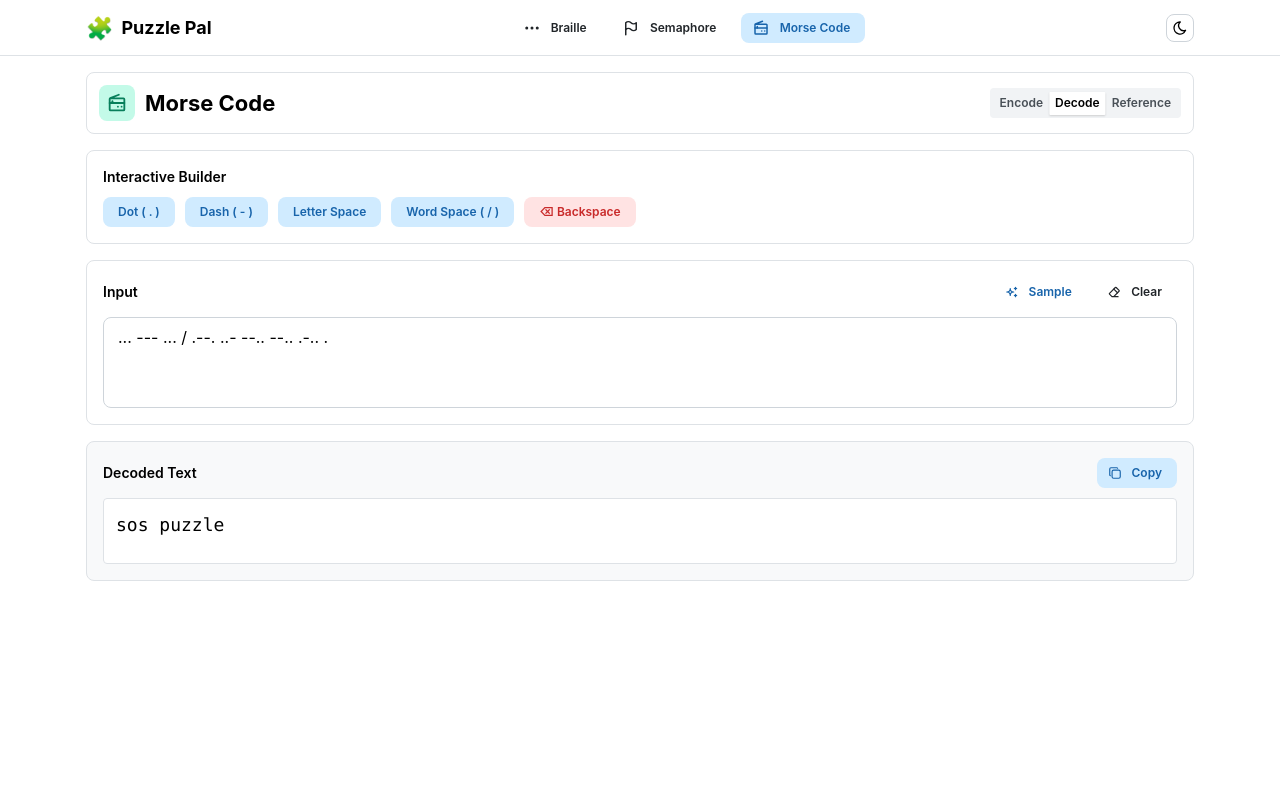
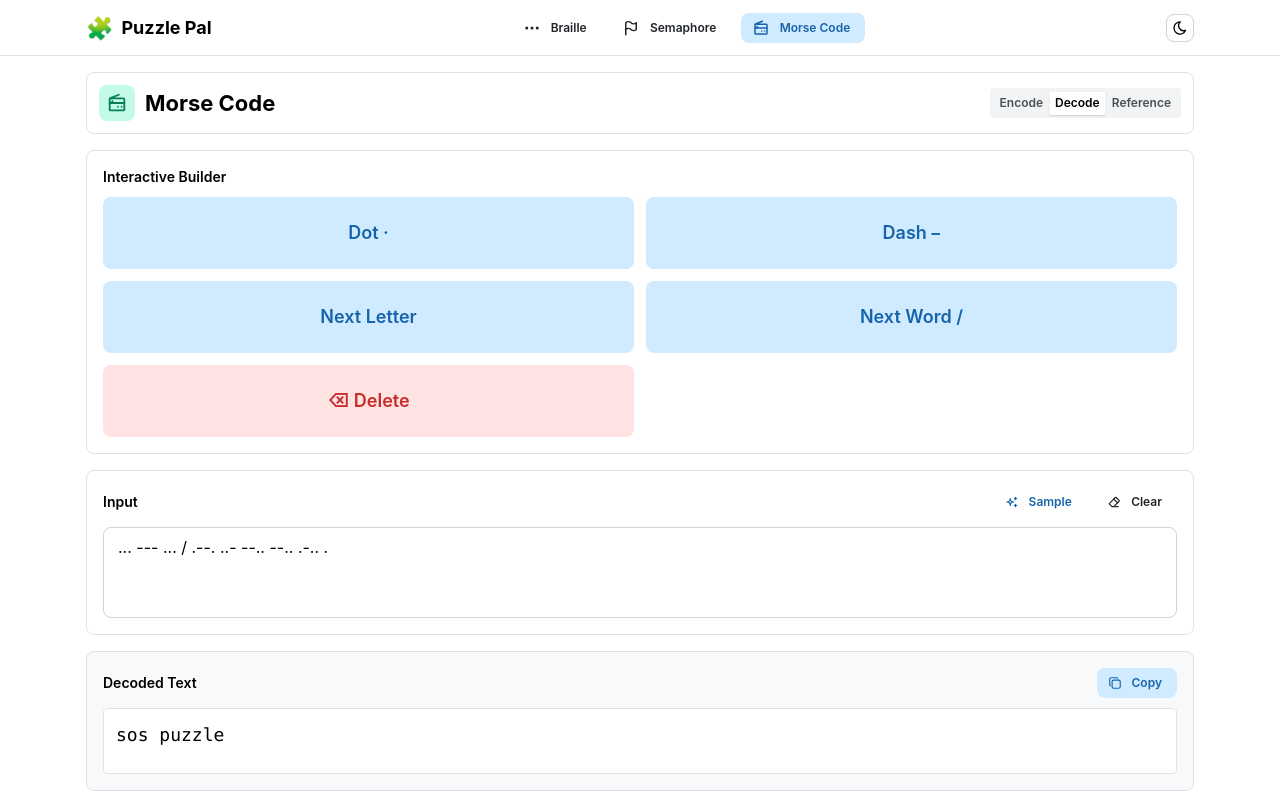
Before and after one commit to lezed1/puzzle-pal, a React (Vite) app: page /morse in a window 1280 px wide. Both pictures are taken after a click on the label "Decode". Built offline with nearby package versions, Linux system fonts and the light colour scheme.

Commit message:
Some input improvements

```diff
--- a/src/components/braille/BrailleCell.tsx
+++ b/src/components/braille/BrailleCell.tsx
@@ -4,6 +4,7 @@ const DIMENSIONS = {
   sm: { width: 36, height: 52, dotSize: 8, pad: 6 },
   md: { width: 52, height: 76, dotSize: 12, pad: 8 },
   lg: { width: 72, height: 104, dotSize: 18, pad: 12 },
+  xl: { width: 136, height: 200, dotSize: 46, pad: 16 },
 };
 
 // Standard cell layout: dots 1-3 down the left column, 4-6 down the right.
@@ -35,7 +36,7 @@ export function BrailleCell({
       h={height}
       bg={interactive ? "var(--pp-surface)" : "transparent"}
       shadow={interactive ? "xs" : undefined}
-      className="flex flex-col justify-between"
+      className="flex shrink-0 flex-col justify-between"
     >
       {DOT_ROWS.map((row) => (
         <div key={row[0]} className="flex justify-between">
@@ -49,12 +50,14 @@ export function BrailleCell({
                 onClick={() => onToggleDot?.(dot)}
                 aria-label={`Braille dot ${dot}`}
                 aria-pressed={active}
-                className={`rounded-full p-0 transition-all duration-150 ${
+                className={`flex items-center justify-center rounded-full p-0 font-bold transition-all duration-150 ${
                   interactive ? "cursor-pointer" : ""
                 } ${active && interactive ? "scale-110" : ""}`}
                 style={{
                   width: dotSize,
                   height: dotSize,
+                  fontSize: dotSize / 2.5,
+                  color: active ? "white" : "var(--mantine-color-dimmed)",
                   border: active
                     ? "none"
                     : "1.5px solid var(--pp-dot-off-border)",
@@ -62,7 +65,9 @@ export function BrailleCell({
                     ? "var(--mantine-color-blue-6)"
                     : "var(--pp-dot-off)",
                 }}
-              />
+              >
+                {interactive && dot}
+              </button>
             );
           })}
         </div>
--- a/src/components/morse/MorseTapPad.tsx
+++ b/src/components/morse/MorseTapPad.tsx
@@ -1,11 +1,11 @@
-import { Button, Group } from "@mantine/core";
+import { Button, SimpleGrid } from "@mantine/core";
 
 const KEYS: Array<{ label: string; apply: (prev: string) => string }> = [
-  { label: "Dot ( . )", apply: (prev) => `${prev}.` },
-  { label: "Dash ( - )", apply: (prev) => `${prev}-` },
-  { label: "Letter Space", apply: (prev) => `${prev} ` },
-  { label: "Word Space ( / )", apply: (prev) => `${prev} / ` },
-  { label: "⌫ Backspace", apply: (prev) => prev.slice(0, -1) },
+  { label: "Dot  ·", apply: (prev) => `${prev}.` },
+  { label: "Dash  –", apply: (prev) => `${prev}-` },
+  { label: "Next Letter", apply: (prev) => `${prev} ` },
+  { label: "Next Word  /", apply: (prev) => `${prev} / ` },
+  { label: "⌫ Delete", apply: (prev) => prev.slice(0, -1) },
 ];
 
 export function MorseTapPad({
@@ -14,18 +14,20 @@ export function MorseTapPad({
   onChange: (update: (prev: string) => string) => void;
 }) {
   return (
-    <Group gap="xs">
+    <SimpleGrid cols={2} spacing="sm">
       {KEYS.map(({ label, apply }) => (
         <Button
           key={label}
           variant="light"
           color={label.startsWith("⌫") ? "red" : "blue"}
-          size="xs"
+          size="lg"
+          h={72}
+          px="xs"
           onClick={() => onChange(apply)}
         >
           {label}
         </Button>
       ))}
-    </Group>
+    </SimpleGrid>
   );
 }
--- a/src/routes/braille.tsx
+++ b/src/routes/braille.tsx
@@ -1,4 +1,4 @@
-import { Badge, Button, Checkbox, Group, Stack, Text } from "@mantine/core";
+import { Button, Checkbox, Group, Stack, Text } from "@mantine/core";
 import { createFileRoute } from "@tanstack/react-router";
 import { useState } from "react";
 import { BrailleCell } from "../components/braille/BrailleCell";
@@ -83,57 +83,49 @@ function BraillePage() {
         output: decodeFromBraille(decodeInput),
         sampleText: "125 15 123 123 135 / 1234 1 123",
         interactiveWidget: (
-          <Group justify="space-between" wrap="wrap" gap="md">
-            <Group gap="lg">
-              <BrailleCell
-                dots={pinpadDots}
-                interactive
-                onToggleDot={toggleDot}
-                size="lg"
-              />
-              <Stack gap={2}>
-                <Text size="xs" fw={600}>
-                  Dots: {pinpadDots.join("-") || "None"}
-                </Text>
-                <Text size="xs">
-                  Char:{" "}
-                  <Text span size="xl">
-                    {pinpadUnicode}
-                  </Text>
-                </Text>
-                <Group gap="xs" mt={2}>
-                  <Text size="xs">Decodes to:</Text>
-                  <Badge size="md">
-                    {decodeFromBraille(pinpadUnicode) || "?"}
-                  </Badge>
-                </Group>
-              </Stack>
-            </Group>
-            <Group gap="xs">
+          <Group gap="md" wrap="nowrap" align="stretch">
+            <BrailleCell
+              dots={pinpadDots}
+              interactive
+              onToggleDot={toggleDot}
+              size="xl"
+            />
+            <Stack
+              gap="xs"
+              justify="center"
+              className="flex-1"
+              miw={0}
+              maw={240}
+            >
               <Button
-                size="xs"
+                size="md"
+                px="xs"
                 onClick={() => setDecodeInput((prev) => prev + pinpadUnicode)}
                 disabled={pinpadDots.length === 0}
               >
-                + Append
+                {pinpadDots.length
+                  ? `Add “${decodeFromBraille(pinpadUnicode)}”`
+                  : "Add"}
               </Button>
               <Button
                 variant="light"
                 color="gray"
-                size="xs"
+                size="md"
+                px="xs"
                 onClick={() => setDecodeInput((prev) => `${prev} `)}
               >
-                + Space
+                Space
               </Button>
               <Button
                 variant="subtle"
                 color="red"
-                size="xs"
+                size="md"
+                px="xs"
                 onClick={() => setPinpadDots([])}
               >
-                Clear Pinpad
+                Clear
               </Button>
-            </Group>
+            </Stack>
           </Group>
         ),
       }}
--- a/src/routes/semaphore.tsx
+++ b/src/routes/semaphore.tsx
@@ -1,4 +1,4 @@
-import { Badge, Button, Checkbox, Group, Stack, Text } from "@mantine/core";
+import { Button, Checkbox, Flex, SimpleGrid, Text } from "@mantine/core";
 import { createFileRoute } from "@tanstack/react-router";
 import { useState } from "react";
 import { SemaphorePerson } from "../components/semaphore/SemaphorePerson";
@@ -67,60 +67,58 @@ function SemaphorePage() {
         output: decodeFromSemaphorePositions(parseSemaphorePairs(decodeInput)),
         sampleText: "0,6 1,5 0,1 0,7 / 2,4 0,1 1,5",
         interactiveWidget: (
-          <Group justify="space-between" wrap="wrap" gap="md">
-            <Group gap="lg">
-              <SemaphorePerson
-                positions={arms}
-                interactive
-                onSelectPosition={selectDirection}
-                size={140}
-              />
-              <Stack gap={2}>
-                <Text size="xs" fw={600}>
-                  Positions: {arms[0]} & {arms[1]}
-                </Text>
-                <Text size="xs" c="dimmed">
-                  {DIRECTION_NAMES[arms[0]]} / {DIRECTION_NAMES[arms[1]]}
-                </Text>
-                <Group gap="xs" mt={2}>
-                  <Text size="xs">Decodes to:</Text>
-                  <Badge size="md">
-                    {decodeFromSemaphorePositions([arms]) || "?"}
-                  </Badge>
-                </Group>
-              </Stack>
-            </Group>
-            <Group gap="xs">
+          <Flex
+            gap="md"
+            direction={{ base: "column", sm: "row" }}
+            align={{ base: "center", sm: "stretch" }}
+          >
+            <SemaphorePerson
+              positions={arms}
+              interactive
+              onSelectPosition={selectDirection}
+              size={240}
+            />
+            <SimpleGrid
+              cols={{ base: 2, sm: 1 }}
+              spacing="xs"
+              w="100%"
+              maw={{ sm: 240 }}
+              className="content-center"
+            >
               <Button
-                size="xs"
+                size="md"
+                px="xs"
+                className="col-span-full"
                 onClick={() =>
                   setDecodeInput((prev) =>
                     prev ? `${prev} ${pairLabel(arms)}` : pairLabel(arms),
                   )
                 }
               >
-                + Append ({pairLabel(arms)})
+                Add “{decodeFromSemaphorePositions([arms]) || pairLabel(arms)}”
               </Button>
               <Button
                 variant="light"
                 color="gray"
-                size="xs"
+                size="md"
+                px="xs"
                 onClick={() =>
                   setDecodeInput((prev) => (prev ? `${prev} /` : "/"))
                 }
               >
-                + Space
+                Space
               </Button>
               <Button
                 variant="subtle"
                 color="red"
-                size="xs"
+                size="md"
+                px="xs"
                 onClick={() => setArms([0, 0])}
               >
-                Reset (0,0)
+                Reset
               </Button>
-            </Group>
-          </Group>
+            </SimpleGrid>
+          </Flex>
         ),
       }}
       reference={
--- a/src/styles.css
+++ b/src/styles.css
@@ -17,26 +17,20 @@ body {
   margin: 0;
 }
 
-/* Mantine sets color-scheme on :root, so light-dark() tracks the app theme. */
-:root {
-  --pp-surface: light-dark(
-    var(--mantine-color-gray-0),
-    var(--mantine-color-dark-8)
-  );
-  --pp-dot-off: light-dark(
-    var(--mantine-color-gray-2),
-    var(--mantine-color-dark-5)
-  );
-  --pp-dot-off-border: light-dark(
-    var(--mantine-color-gray-4),
-    var(--mantine-color-dark-3)
-  );
-  --pp-guide: light-dark(
-    var(--mantine-color-gray-3),
-    var(--mantine-color-dark-4)
-  );
-  --pp-figure: light-dark(
-    var(--mantine-color-dark-6),
-    var(--mantine-color-gray-3)
-  );
+/* Not light-dark(): Lightning CSS compiles it against static color-scheme
+   declarations, and Mantine only sets color-scheme through a var(). */
+:root[data-mantine-color-scheme="light"] {
+  --pp-surface: var(--mantine-color-gray-0);
+  --pp-dot-off: var(--mantine-color-gray-2);
+  --pp-dot-off-border: var(--mantine-color-gray-4);
+  --pp-guide: var(--mantine-color-gray-3);
+  --pp-figure: var(--mantine-color-dark-6);
 }
+
+:root[data-mantine-color-scheme="dark"] {
+  --pp-surface: var(--mantine-color-dark-8);
+  --pp-dot-off: var(--mantine-color-dark-5);
+  --pp-dot-off-border: var(--mantine-color-dark-3);
+  --pp-guide: var(--mantine-color-dark-4);
+  --pp-figure: var(--mantine-color-gray-3);
+}
```
